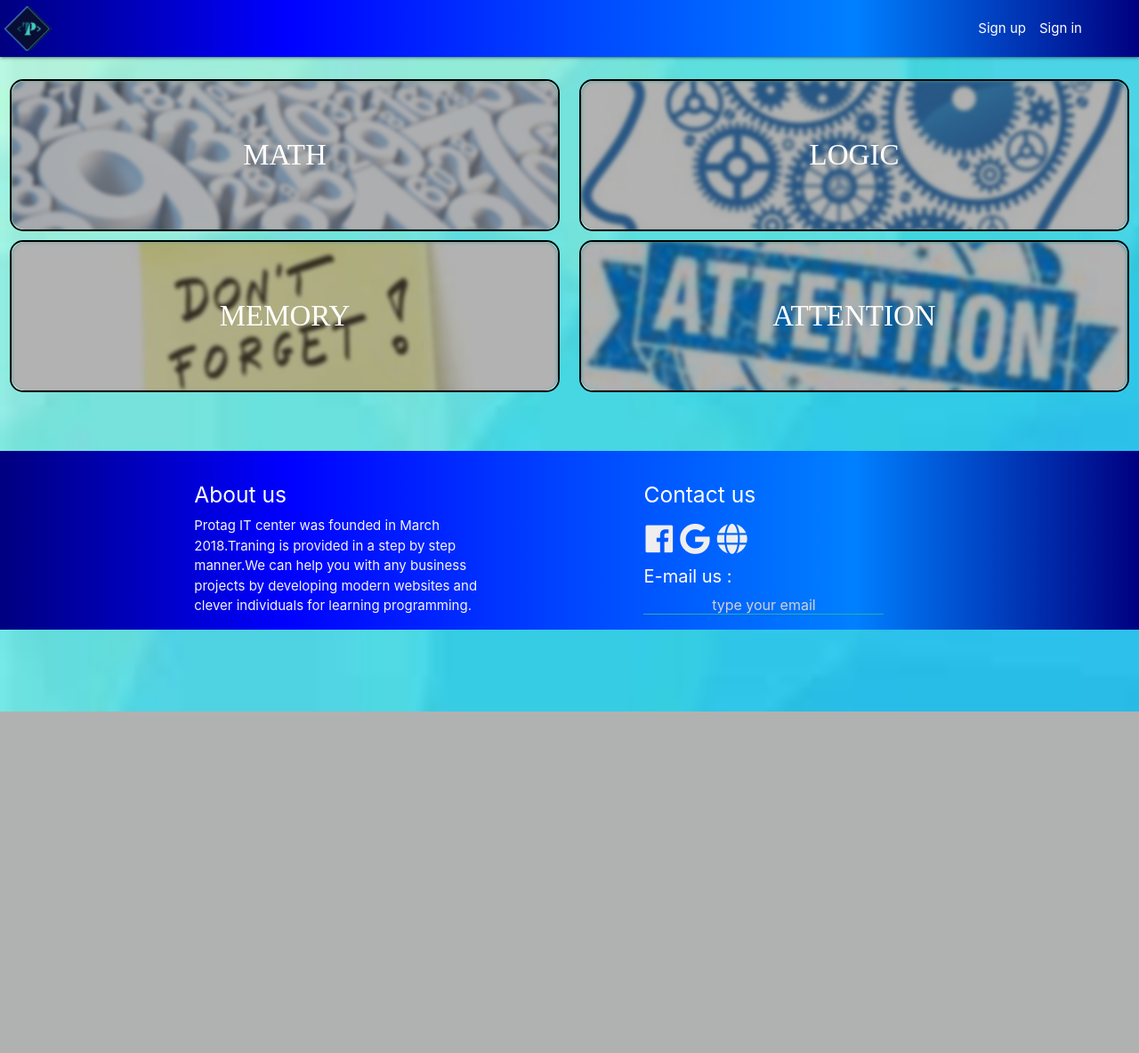
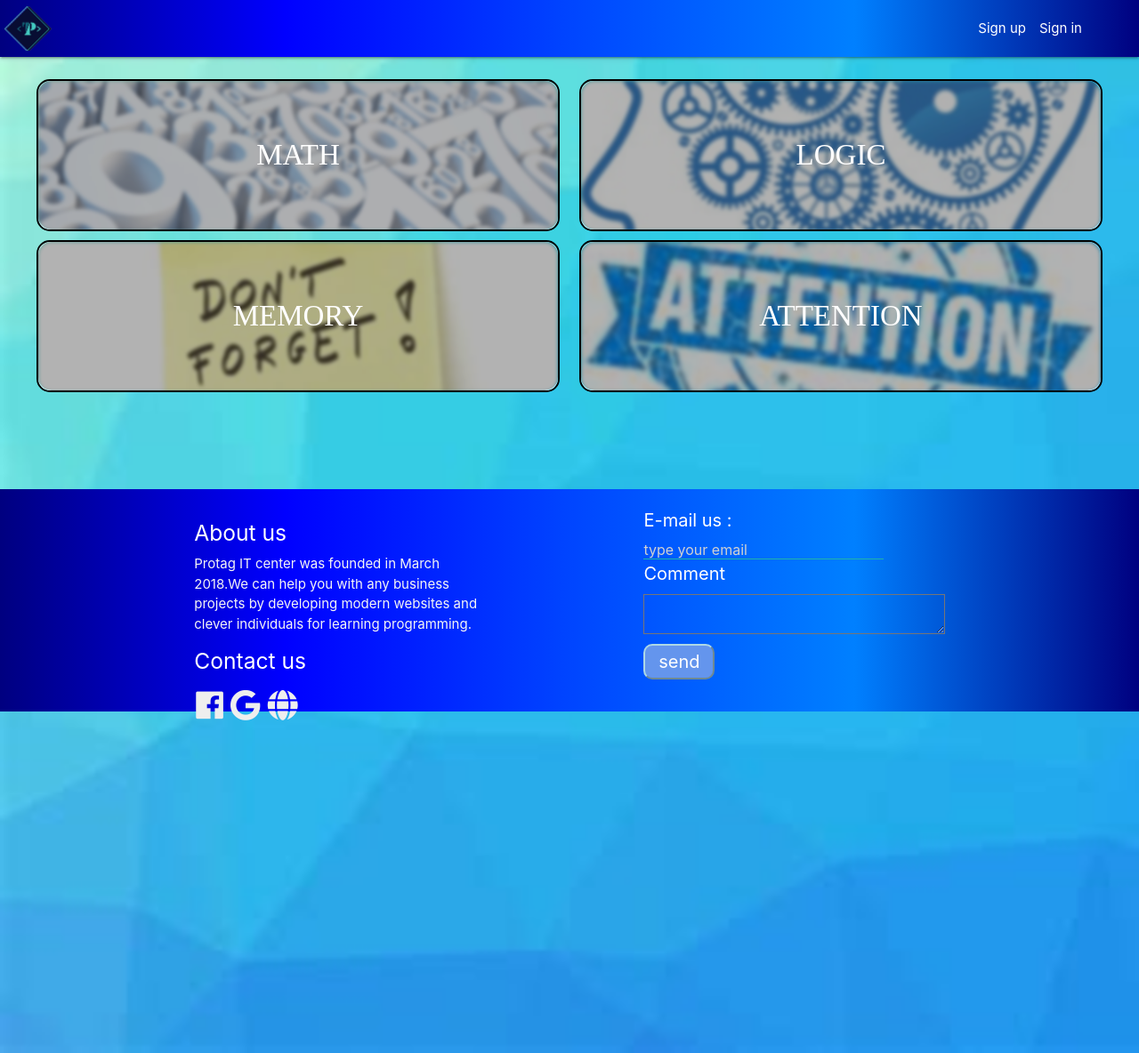
Before and after one commit to vahmelk/MecHayq, a PHP site: the page made by view/content/menu.php in a window 1280 px wide. Shown: the whole page at 89% size. Before the commit the page ends 800 px from the top, so only its background shows below. Run offline with PHP 8.4, Linux system fonts and the light colour scheme; the template is opened without the code that fills it: most values are stand-ins (such as "Sample title", 1, 10 or a date in 2020); some libraries are stand-ins or nearby versions.

Commit message:
front 19.03

```diff
--- a/controller/home.php
+++ b/controller/home.php
@@ -11,6 +11,7 @@ class home extends model{
     }
     function render(){
       $switcher="home";
+      $css="home";
       require_once "view/layout/header.php";
       require_once "view/content/menu.php";
       require_once "view/layout/footer.php";
--- a/controller/login.php
+++ b/controller/login.php
@@ -5,6 +5,7 @@ class login extends model{
     }
     function render(){
         $switcher="login";
+        $css="login";
          require_once "./view/layout/header.php";
         require_once "./view/content/login.php";
         require_once "./view/layout/footer.php";
--- a/controller/registration.php
+++ b/controller/registration.php
@@ -8,6 +8,7 @@ class registration extends model{
     }
     public function render(){
         $switcher="registration";
+        $css="registration";
         require_once "./view/layout/header.php";
         require_once "./view/content/registration.php";
         require_once "./view/layout/footer.php";
--- a/index.php
+++ b/index.php
@@ -3,6 +3,7 @@
 	// header( "Content-Type: text/html; charset=utf-8" );
 	// header("Location:http://".$_SERVER['HTTP_HOST']."/view/content/about.php" );
 	$ROOT = "http://localhost/mechayq/";
+	require_once 'admin/models/db.php';
 	require_once 'models/model.php';
 	require_once 'models/bootstrap.php';
 	require_once 'models/createdp.php';				//Creating DB and table if not exist
--- a/models/model.php
+++ b/models/model.php
@@ -1,5 +1,4 @@
 <?php
- require_once 'admin/models/db.php';
 
  /*
  *
--- a/public/css/style.css
+++ b/public/css/style.css
@@ -1,10 +1,11 @@
 body{
    height: 100%;
    background-image:url("../images/section.jpg");
-   background-size: 3000px;
+   background-size: cover;
    background-repeat: no-repeat;
 
 }
+
 .logoimg{
    width: auto;
    height: 100%;
@@ -13,7 +14,6 @@ nav{
    width: 100%;
    display: flex !important;
    background-image: linear-gradient(to left, #000080,#0080ff,#0045ff,#0000ff,#000080);
-
 }
 nav .sidenav-trigger {
     float: left;
@@ -22,10 +22,7 @@ nav .sidenav-trigger {
     height: 56px;
     margin: 0 18px;
 }
-footer{
-    display: fixed;
-    background-image: linear-gradient(to left, #000080,#0080ff,#0045ff,#0000ff,#000080);
-}
+
 #hide{
    width: 60px;
    display: none;
@@ -121,10 +118,11 @@ footer{
    font-family: bold;
 }
 .section{
-   display: flex;
-   justify-content: space-around;
-   height:423px !important;
-   /* padding:30px; */
+   /* display: flex;     */
+   /* justify-content: space-around; */
+   position: relative;
+    height:630px !important;
+    padding:30px;
 }
 #bigpgdiv{
    width:95%;
@@ -174,8 +172,16 @@ footer{
       cursor: pointer;
 
 }
+
     @media only screen and (max-width : 995px) {
-
+         .section{
+            height:400px !important;
+         }
+         .page-footer{
+            position: relative;
+            /* top:100px; */
+            height:500px !important;
+        }
          .logotp{
          margin-top: 5px !important;
          margin: 0 auto;
@@ -194,19 +200,22 @@ footer{
          width: 90%;
       }
 
-    }
-      @media only screen and (min-height: 1000px) {
-        footer{
-          position: absolute;
-          bottom: 0;
-          width: 100%;
-        }
-          .login_form{
-          margin-top:150px !important;
-       }
-       .form_regist{
+
+   }
+
+      @media only screen and (min-width: 992px) {
+          /* .form_regist{
+          margin-top:100px !important;
+       } */
+         .login_form{
           margin-top:60px !important;
        }
+        .section{
+         height:1100px !important;
+       }
+       /* footer{
+          top:100px;
+       } */
 
       }
       .mth , .logic , .mem , .att{
@@ -248,6 +257,9 @@ footer{
 /* .parent{
    display:flex;
 } */
+.reg_sec{
+   height:930px !important;
+}
 .form_regist{
       background-color:rgb(3, 79, 104);
       text-align: center;
@@ -255,8 +267,8 @@ footer{
       width:100%;
       max-width:300px;
       height:620px;
-      margin-top:5px;
-      margin-bottom:20px;
+      margin-top:7px;
+      /* margin-bottom:100px; */
       border:2px solid lightblue;
       justify-content: center;
       font-size:20px;
@@ -269,7 +281,7 @@ footer{
 input{
    color:white;
   height:20px !important;
-  text-align: center;
+  /* text-align: center; */
   width:270px !important;
   line-height:normal !important;
   margin: 0 !important;
@@ -302,7 +314,7 @@ label{
 }
 /* login */
 .login_sec{
-   height:440px;
+   height:600px;
 }
 .login_form{
    background-color:rgb(3, 79, 104);
@@ -351,6 +363,16 @@ label{
 #go_home{
    color:grey;
 }
+/* footer */
+
+footer{
+    background-image: linear-gradient(to left, #000080,#0080ff,#0045ff,#0000ff,#000080) !important;
+   position: fixed;
+   left:0;
+   bottom:0;
+    width: 100% !important;
+    height: 250px;
+}
 #facebook:hover{
    color:#10ecb9;
 }
@@ -360,3 +382,20 @@ label{
 #website:hover{
    color:#10ecb9;
 }
+#comment{
+   max-height: 100px;
+   min-height: 30px;
+   color:white;
+   max-width:365px !important;
+}
+#send{
+   background:#6495ED ;
+   color: white;
+   margin-top:5px;
+   border-radius: 10px;
+   border-color: lightblue;
+   height: 40px;
+   width: 80px;
+   font-family: bold 15px arial, sans-serif;
+   font-size:20px;
+}
--- a/view/content/registration.php
+++ b/view/content/registration.php
@@ -1,5 +1,5 @@
 
-    <section >
+    <section class="reg_sec">
 
 
 
--- a/view/layout/footer.php
+++ b/view/layout/footer.php
@@ -1,26 +1,31 @@
   <footer class="page-footer">
-          <div class="container">
+          <div class="container footer">
             <div class="row">
               <div class="col l6 s12">
                 <h5 class="white-text">About us</h5>
                 <p class="grey-text text-lighten-4">
-                  Protag IT center was founded in March 2018.Traning is provided in a step by step manner.We can help you with any business projects by developing modern websites and clever individuals for learning programming.
+                  Protag IT center was founded in March 2018.We can help you with any business projects by developing modern websites and clever individuals for learning programming.
                 </p>
-              </div>
-              <div class="col l4 offset-l2 s12">
-                  <h5 class="white-text">Contact us</h5>
+                <h5 class="white-text">Contact us</h5>
                   <span><a class="grey-text text-lighten-3" href="https://www.facebook.com/protagsc/" target="_blank"><i class="fab fa-facebook icon" id ="facebook"></i></a></span>
                   <span><a class="grey-text text-lighten-3 icon" href="mailto:protagsc@gmail.com" target="_blank"><i class="fab fa-google" id="gmail"></i></a></span>
                   <span><a class="grey-text text-lighten-3 icon" id="website" href="http://itprotag.com/" target="_blank"><i class="fas fa-globe"></i></a></span>
+              </div>
+              <div class="col l4 offset-l2 s12">
+
                   <div>
                       <label for="Email"> E-mail us : </label>
                       <input type="text" id="Email" placeholder="type your email">
+                      <label for="comment"> Comment </label>
+                      <textarea name="comment" id="comment" cols="30" rows="10"></textarea>
+                      <button type="submit" id="send">send</button>
                   </div>
                </div>
             </div>
           </div>
       </div>
         </footer>
+        <!-- <script src="https://ajax.googleapis.com/ajax/libs/jquery/3.4.1/jquery.min.js"></script> -->
   <script src="./public/js/script.js?v=<?=rand()?>"></script>
   <script src="./public/js/<?=$switcher?>.js?v=<?=rand()?>"></script>
   <script type="text/javascript" src="./public/js/materialize.min.js?v=<?=rand()?>"></script>
--- a/view/layout/header.php
+++ b/view/layout/header.php
@@ -7,10 +7,8 @@
     <link rel="stylesheet" href="https://use.fontawesome.com/releases/v5.6.3/css/all.css">
 <!-- jQuery library -->
 <script src="https://ajax.googleapis.com/ajax/libs/jquery/3.4.1/jquery.min.js"></script>
-
 <!-- Popper JS -->
 <script src="https://cdnjs.cloudflare.com/ajax/libs/popper.js/1.16.0/umd/popper.min.js"></script>
-
 <!-- Latest compiled JavaScript -->
 <script src="https://maxcdn.bootstrapcdn.com/bootstrap/4.4.1/js/bootstrap.min.js"></script>
     <link type="text/css" rel="stylesheet" href="../../public/css/materialize.min.css?v=<?=rand()?>"  media="screen,projection"/>
```
Also changed, not shown: controller/request.php (+7 -4 lines), public/css/home.css (added, +106 -0 lines), public/js/login.js (+14 -18 lines), public/css/login.css (added), public/css/registration.css (added).
